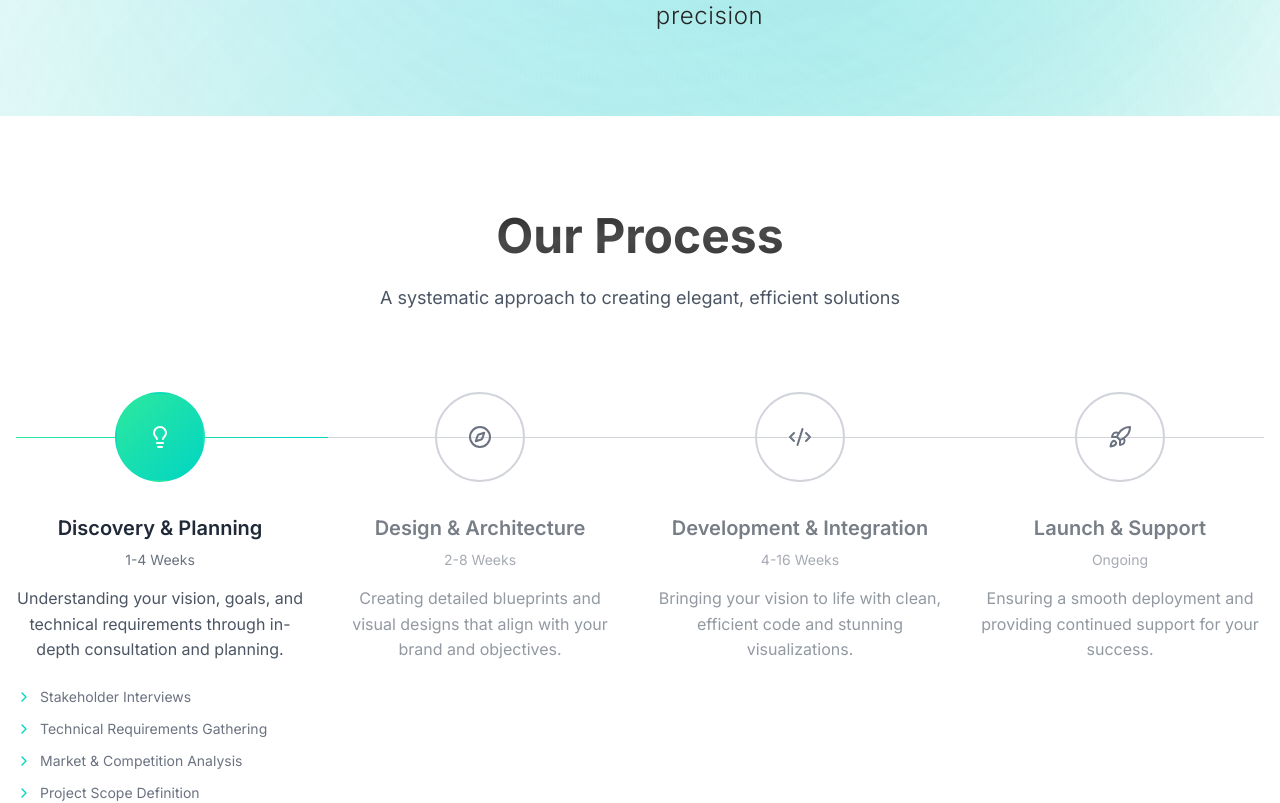
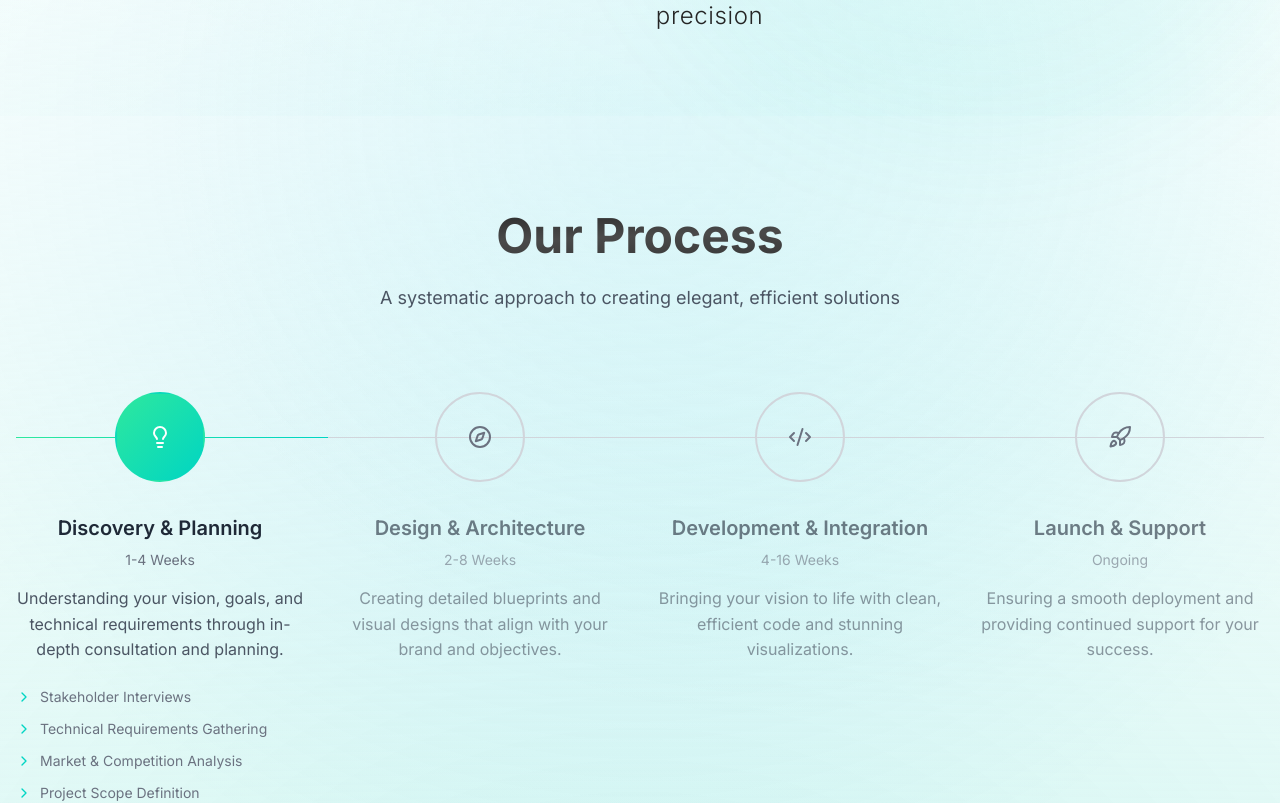
Before and after one commit to prana-canopy/prana-roots, a Next.js app: page / in a window 1280 px wide. Shown: the part 684-1487 px from the top of the page. Built offline with nearby package versions, Linux system fonts and the light colour scheme.

Commit message:
scroll fly

```diff
--- a/components/hero.tsx
+++ b/components/hero.tsx
@@ -6,7 +6,8 @@ const ParticleEffect = dynamic(() => import('./ParticleEffect'), { ssr: false })
 const AnimatedToucan = dynamic(() => import('./toucan-poly'), { ssr: false });
 import { features } from '@/lib/constants';
 import { useTheme } from 'next-themes';
-import { useState, useEffect } from 'react';
+import { useState, useEffect, useRef } from 'react';
+import ProcessSection from './our-process';
 
 export default React.memo(function Hero() {
   const { scrollY } = useScroll();
@@ -14,13 +15,18 @@ export default React.memo(function Hero() {
   const scale = useTransform(scrollY, [0, 300], [1, 0.95]);
   const { resolvedTheme: theme } = useTheme();
   const [mounted, setMounted] = useState(false);
+  const processRef = useRef(null);
 
   useEffect(() => {
     setMounted(true);
   }, []);
 
+  const scrollToProcess = () => {
+    processRef.current?.scrollIntoView({ behavior: 'smooth', block: 'start' });
+  };
+
   return (
-    <section className="relative w-full min-h-screen overflow-hidden" aria-labelledby="hero-heading">
+    <section className="relative min-h-screen w-full overflow-hidden bg-gradient-to-b from-background to-muted/50" aria-labelledby="hero-heading">
       <ParticleEffect />
       {/* Theme-dependent background effects */}
       <div className="absolute inset-0 -z-10" aria-hidden="true">
@@ -113,6 +119,7 @@ export default React.memo(function Hero() {
               transition={{ duration: 0.8, delay: 0.3 }}
               whileHover={{ scale: 1.05 }}
               whileTap={{ scale: 0.95 }}
+              onClick={scrollToProcess}
               className="group relative px-8 py-3 overflow-hidden
                        -mt-64 sm:-mt-64 md:-mt-64 lg:-mt-80
                        bg-background/80 backdrop-blur-sm
@@ -158,6 +165,9 @@ export default React.memo(function Hero() {
           ))}
         </motion.div>
       </div> */}
+      <div ref={processRef}>
+        <ProcessSection />
+      </div>
     </section>
   );
 });
--- a/components/our-process.tsx
+++ b/components/our-process.tsx
@@ -92,7 +92,7 @@ const ProcessSection = () => {
   }, []);
 
   return (
-    <section ref={sectionRef} className="w-full max-w-7xl mx-auto px-4 py-24 relative overflow-hidden">
+    <div ref={sectionRef} className="w-full max-w-7xl mx-auto px-4 py-24 relative overflow-hidden">
       <div className="relative z-10">
         <div className="text-center mb-20">
           <motion.h2
@@ -182,7 +182,7 @@ const ProcessSection = () => {
           </div>
         </div>
       </div>
-    </section>
+    </div>
   );
 };
 
```
